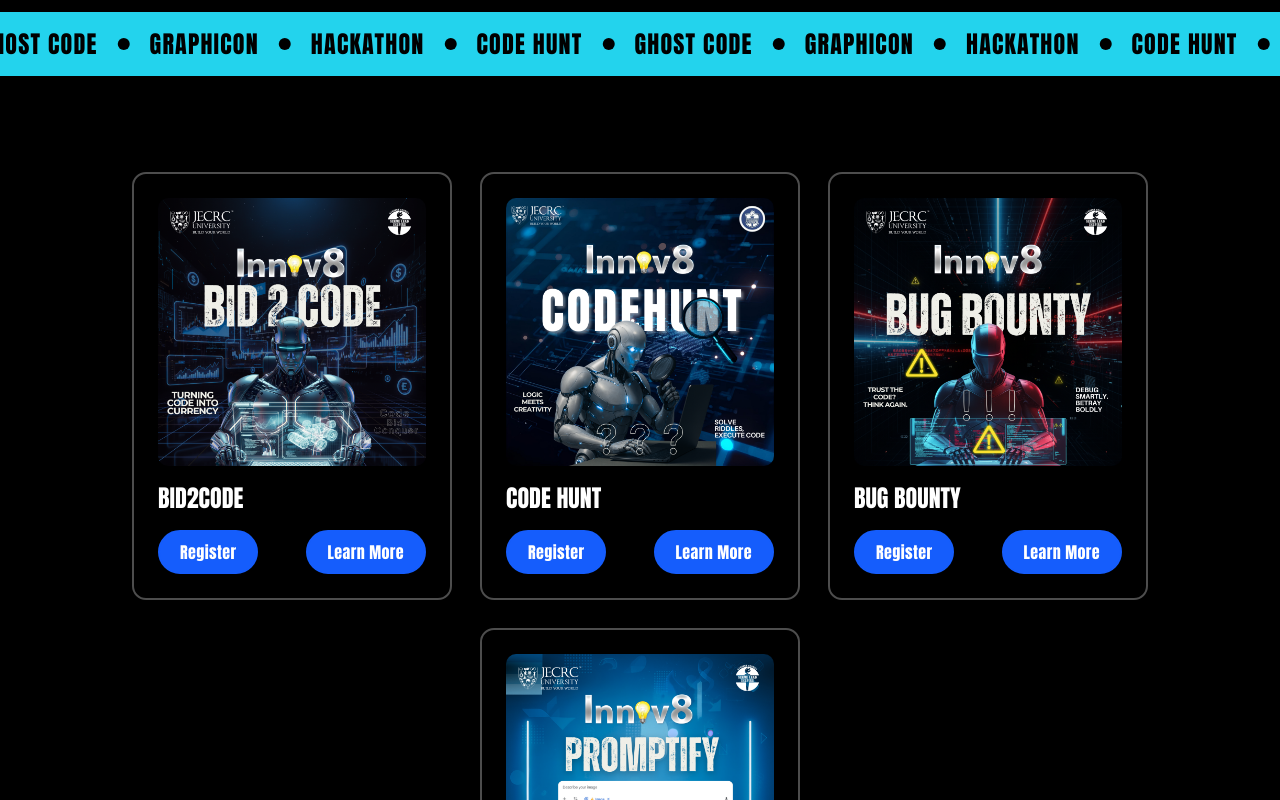
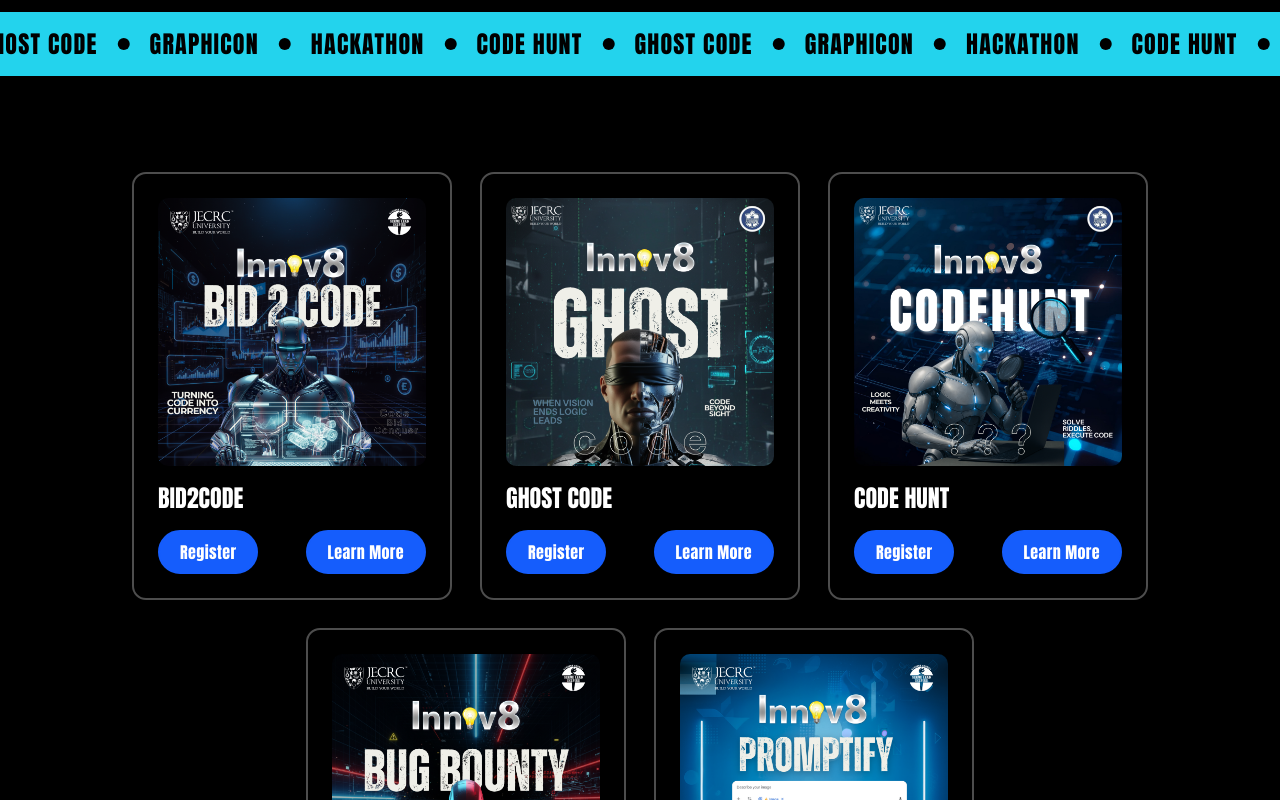
Before and after one commit to StudentCouncilJU/Innov8, a Next.js app: page /software in a window 1280 px wide. Shown: the part 500-1300 px from the top of the page. Built offline with nearby package versions, Linux system fonts and the light colour scheme.

Commit message:
Update Card descriptions for upcoming events

```diff
--- a/app/software/page.tsx
+++ b/app/software/page.tsx
@@ -84,9 +84,15 @@
         <div className="w-full px-4 sm:px-6 md:px-8 py-4 mt-8 sm:mt-14 md:mt-20 flex flex-wrap gap-4 sm:gap-6 md:gap-7 justify-center">
           <Card
             name="Bid2code"
+            description={`Coming Soon...`}
+            link="#"
+            image="/posters/bid2cote.png"
+          />
+          <Card
+            name="Ghost code"
             description={``}
             link="#"
-            image="/posters/bid2cote.png"
+            image="/posters/ghostcode.png"
           />
           <Card
             name="Code Hunt"
```
